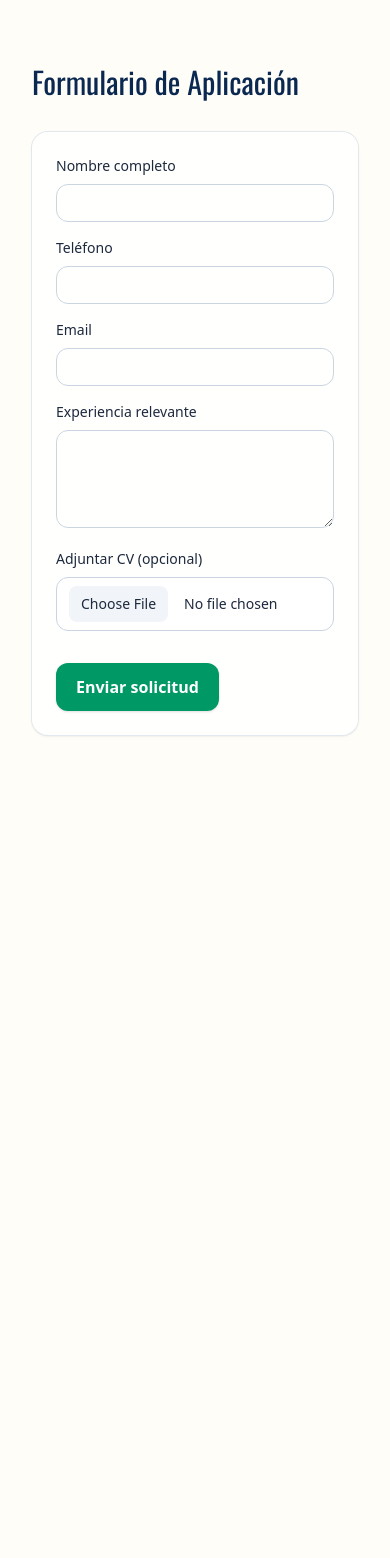
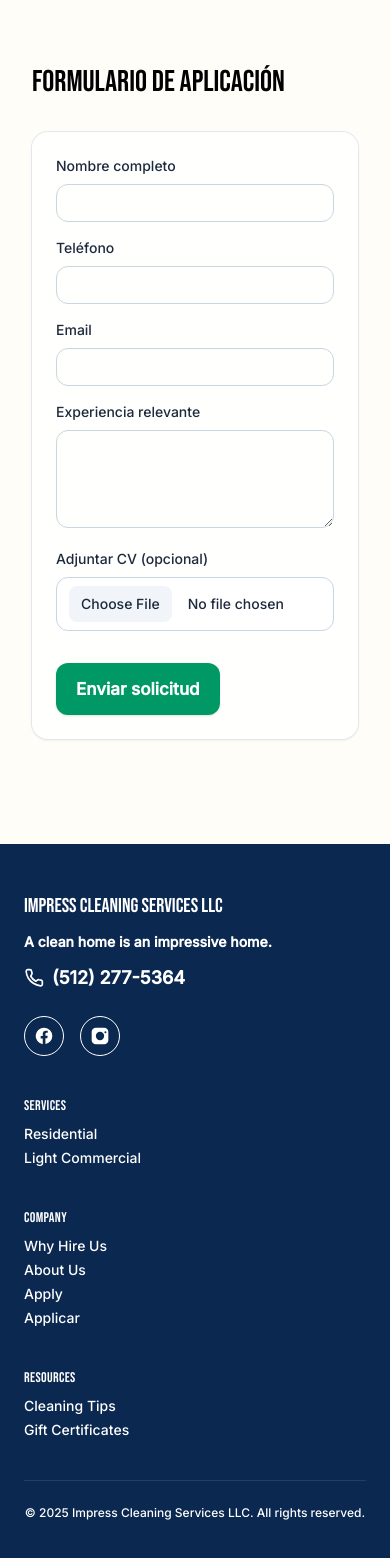
Before and after one commit to resp23f/impress-cleaning-site, a Next.js app: page /aplicar/formulario in a window 390 px wide. Shown: the top 1558 px of the page. Before the commit the page ends 844 px from the top, so only its background shows below. Built offline with nearby package versions, Linux system fonts and the light colour scheme.

Commit message:
Fix mobile input sizing on quote form (Start Date, Frequency, Notes) for iPhone layout

```diff
--- a/src/app/ImpressCleaningSite.jsx
+++ b/src/app/ImpressCleaningSite.jsx
@@ -200,7 +200,7 @@ before:pointer-events-none">
 >
   {/* Background image */}
   <img
-    src="/hero-cleaners.jpg"
+    src="/hero-cleaners1.jpg"
     alt="Professional cleaners from Impress Cleaning"
     className="absolute inset-0 w-full h-full object-cover object-[60%_center]"
   />
@@ -239,8 +239,8 @@ before:pointer-events-none">
     <svg aria-hidden="true" viewBox="0 0 24 24" className="w-8 h-8 mb-4 text-green-600">
         <path fill="currentColor" d="M12 2c.4 2.7 1.8 4.1 4.5 4.5C13.8 7 12.4 8.4 12 11.1 11.6 8.4 10.2 7 7.5 6.5 10.2 6.1 11.6 4.7 12 2zM12 12.9c.3 1.9 1.4 3 3.3 3.3-1.9.3-3 1.4-3.3 3.3-.3-1.9-1.4-3-3.3-3.3 1.9-.3 3-1.4 3.3-3.3z"/>
     </svg>
-    <h3 className="text-lg font-semibold text-slate-900 mb-2">Weekly / Bi-Weekly</h3>
-    <p className="text-slate-600 text-sm leading-relaxed">
+    <h3 className="text-lg font-semibold text-black mb-2">Weekly / Bi-Weekly</h3>
+    <p className="text-black text-sm leading-relaxed">
         Keep your home fresh and spotless with our recurring cleaning plans.
         Our team handles the details so you can enjoy the comfort.
     </p>
@@ -252,7 +252,7 @@ before:pointer-events-none">
         <path fill="currentColor" d="M12 3 3 10v11h6v-6h6v6h6V10l-9-7z"/>
     </svg>
     <h3 className="text-lg font-semibold text-slate-900 mb-2">Move-In / Move-Out</h3>
-    <p className="text-slate-600 text-sm leading-relaxed">
+    <p className="text-black text-sm leading-relaxed">
         Whether you’re settling in or saying goodbye, we’ll leave the space sparkling clean and move-in ready.
     </p>
     </div>
@@ -263,7 +263,7 @@ before:pointer-events-none">
         <path fill="currentColor" d="M3 21V7l9-4 9 4v14h-7v-5H10v5H3zM5 19h3v-3H5v3zm11 0h3v-9h-3v9zM8 9h3V7H8v2z"/>
     </svg>
     <h3 className="text-lg font-semibold text-slate-900 mb-2">Commercial Cleaning</h3>
-    <p className="text-slate-600 text-sm leading-relaxed">
+    <p className="text-black text-sm leading-relaxed">
         Impress your clients and create a spotless workspace that boosts morale and productivity.
     </p>
     </div>
@@ -276,7 +276,7 @@ before:pointer-events-none">
 {/* Why Choose Impress Cleaning Services */}
 <section className="py-16" id="why">
 <div className="w-full px-4 md:px-8 lg:px-12">
-<h2 className="text-2xl md:text-3xl font-bold text-slate-900">Why Choose Impress Cleaning Services</h2>
+<h2 className="text-2xl md:text-3xl font-bold text-black">Why Choose Impress Cleaning Services</h2>
 <p className="text-slate-600 mt-1">
 </p>
 
@@ -349,8 +349,8 @@ className="bg-white rounded-2xl shadow-sm ring-1 ring-slate-200 border-t-[3px] b
   {icon}
 </div>
     <div className="space-y-1.5">
-    <h4 className="font-semibold text-slate-900">{title}</h4>
-    <p className="text-slate-600 text-sm leading-relaxed">{desc}</p>
+    <h4 className="font-semibold text-black">{title}</h4>
+    <p className="text-black text-sm leading-relaxed">{desc}</p>
     </div>
 </div>
 ))}
@@ -401,7 +401,7 @@ className="bg-white rounded-2xl shadow-sm ring-1 ring-slate-200 border-t-[3px] b
             <svg aria-hidden="true" viewBox="0 0 24 24" className="w-5 h-5 text-emerald-600">
               <path fill="currentColor" d="M3 21V7l9-4 9 4v14h-7v-5H10v5H3z"/>
             </svg>
-            <h4 className="font-semibold text-slate-900">Commercial</h4>
+            <h4 className="font-semibold text-black">Commercial</h4>
           </div>
           <ul className="flex flex-wrap gap-2">
             {[
@@ -428,8 +428,8 @@ className="bg-white rounded-2xl shadow-sm ring-1 ring-slate-200 border-t-[3px] b
 {/* Reviews */}
 <section id="reviews" className="w-full px-4 md:px-8 lg:px-12 py-16 rounded-[2rem]">
 <div className="mb-6">
-<h2 className="text-2xl font-bold text-slate-900">Customer Reviews</h2>
-<p className="text-slate-600 mt-1">Real feedback from happy clients.</p>
+<h2 className="text-2xl font-bold text-black">Customer Reviews</h2>
+<p className="text-black mt-1">Real feedback from happy clients.</p>
 </div>
 
 <ul className="grid md:grid-cols-3 gap-4 list-none">
@@ -453,8 +453,8 @@ className="bg-white rounded-2xl shadow-sm ring-1 ring-slate-200 border-t-[3px] b
         key={i}
         className="rounded-2xl bg-white ring-1 ring-slate-200 shadow-sm p-6 transition-transform duration-150 hover:-translate-y-0.5 hover:shadow-md"
     >
-<p className="text-slate-700 leading-relaxed">“{cleaned}”</p>
-    <footer className="mt-3 text-sm text-slate-500">— {r.name}</footer>
+<p className="text-black leading-relaxed">“{cleaned}”</p>
+    <footer className="mt-3 text-sm text-black">— {r.name}</footer>
 </li>
     );
 })}
@@ -464,7 +464,7 @@ className="bg-white rounded-2xl shadow-sm ring-1 ring-slate-200 border-t-[3px] b
 {/* Service Area */}
 <section className="w-full px-4 md:px-8 lg:px-12 py-16">
 <h3 className="text-xl md:text-2xl font-semibold">Service Area</h3>
-<p className="text-slate-600 mt-2">
+<p className="text-black mt-2">
 Greater metro area and nearby suburbs. If you’re just outside, ask—we’re flexible for the right fit.
 </p>
 <div className="mt-6 w-full h-48 md:h-64 rounded-2xl overflow-hidden bg-white shadow-sm">
@@ -486,7 +486,7 @@ className="w-full h-full block border-none outline-none -translate-y-px"
 <h2 className="text-2xl md:text-4xl font-extrabold tracking-tight text-[#0B2850]">
     Request a Quote
 </h2>
-<p className="mt-2 md:mt-4 text-lg md:text-xl text-slate-600 max-w-5xl">
+<p className="mt-2 md:mt-4 text-lg md:text-xl text-black max-w-5xl">
     Tell us about your space and schedule. We’ll respond quickly after submitting your request.
 </p>
 </div>
@@ -502,7 +502,7 @@ className="w-full h-full block border-none outline-none -translate-y-px"
 <div className="grid grid-cols-1 md:grid-cols-2 gap-6">
     {/* Name */}
     <div className="col-span-2">
-    <label htmlFor="name" className="block text-sm font-bold text-slate-700">
+    <label htmlFor="name" className="block text-sm font-bold text-black">
         Name <span className="text-rose-500">*</span>
     </label>
     <input
@@ -517,7 +517,7 @@ className="w-full h-full block border-none outline-none -translate-y-px"
 
     {/* Phone */}
     <div className="col-span-2">
-    <label htmlFor="phone" className="block text-sm font-bold text-slate-700">
+    <label htmlFor="phone" className="block text-sm font-bold text-black">
         Phone <span className="text-rose-500">*</span>
     </label>
     <input
@@ -532,7 +532,7 @@ className="w-full h-full block border-none outline-none -translate-y-px"
 
     {/* Email */}
     <div className="col-span-2">
-    <label htmlFor="email" className="block text-sm font-bold text-slate-700">
+    <label htmlFor="email" className="block text-sm font-bold text-black">
         Email <span className="text-rose-500">*</span>
     </label>
     <input
@@ -547,7 +547,7 @@ className="w-full h-full block border-none outline-none -translate-y-px"
 
     {/* Address (full width on md) */}
     <div className="col-span-2">
-    <label htmlFor="address" className="block text-sm font-bold text-slate-700">
+    <label htmlFor="address" className="block text-sm font-bold text-black">
         Service Address <span className="text-rose-500">*</span>
     </label>
     <input
@@ -562,7 +562,7 @@ className="w-full h-full block border-none outline-none -translate-y-px"
 
     {/* Frequency (custom select) */}
     <div className="col-span-2">
-    <label htmlFor="frequency" className="block text-sm font-bold text-slate-700">
+    <label htmlFor="frequency" className="block text-sm font-bold text-black">
         Frequency <span className="text-rose-500">*</span>
     </label>
     <div className="relative">
@@ -592,7 +592,7 @@ className="w-full h-full block border-none outline-none -translate-y-px"
 
     {/* Start date (custom select) */}
     <div className="col-span-2">
-    <label htmlFor="start" className="block text-sm font-bold text-slate-700">
+    <label htmlFor="start" className="block text-sm font-bold text-black">
         Start Date<span className="text-rose-500">*</span>
     </label>
     <div className="relative">
@@ -620,7 +620,7 @@ className="w-full h-full block border-none outline-none -translate-y-px"
 
     {/* Notes */}
     <div className="col-span-2">
-    <label htmlFor="notes" className="block text-sm font-bold text-slate-700">Notes / Access Details</label>
+    <label htmlFor="notes" className="block text-sm font-bold text-black">Notes / Access Details</label>
     <textarea
         id="notes"
         name="notes"
@@ -765,7 +765,7 @@ return (
     <div className="w-full px-4 md:px-8 lg:px-12">
     <div className="mt-2 rounded-3xl border border-slate-200 bg-slate-900 text-white p-6 md:p-8 shadow-sm grid md:grid-cols-2 gap-6 items-center">
         <div>
-        <h3 className="text-xl md:text-2xl font-semibold">Ready for a spotless space?</h3>
+        <h3 className="text-xl md:text-2xl font-semibold text-white">Ready for a spotless space?</h3>
         <p className="mt-1 text-white/80 text-sm">Get a fast quote below.</p>
         </div>
         <div className="flex md:justify-end gap-3">
--- a/src/app/globals.css
+++ b/src/app/globals.css
@@ -1,5 +1,3 @@
-@import url('https://fonts.googleapis.com/css2?family=Playfair+Display:wght@600;700;800&display=swap');
-
 @import "tailwindcss";
 /* --- Force light mode (no system dark theme) --- */
 :root {
@@ -21,19 +19,28 @@ background-color: #FFFDF8;     /* Cream background */
 body { background-color: #FFFDF8; color: #1f2937; }
 
 body {
-background-color: #FFFDF8 !important;
-color: #1f2937 !important;  /* << explicit slate */
-font-family:
-ui-sans-serif, system-ui, -apple-system, "SF Pro Text", "SF Pro Display",
-"Segoe UI", Roboto, Helvetica, Arial, "Apple Color Emoji",
-"Segoe UI Emoji", "Segoe UI Symbol";
--webkit-font-smoothing: antialiased;
--moz-osx-font-smoothing: grayscale;
-text-rendering: optimizeLegibility;
+  background-color: #FFFDF8 !important;
+  font-family: var(--font-body), "Inter", sans-serif;
+  font-weight: 450;
+   line-height: 1.65;
+    font-size: 17px;
+  color: #000000;
+  -webkit-font-smoothing: antialiased;
+  text-rendering: optimizeLegibility;
 }
-/* Wordmark = Oswald (keeps your header look) */
-.font-brand{
-font-family: var(--font-brand), ui-serif, Georgia, "Times New Roman", serif;
+
+h1, h2, h3, h4, h5, h6 {
+  font-family: var(--font-heading), "Bebas Neue", sans-serif;
+  font-weight: 400;
+    color: #000000;
+    footer,
+footer h1, footer h2, footer h3, footer h4, footer h5, footer h6,
+footer p, footer a, footer li, footer small, footer span {
+  color: #ffffff !important;
+}}
+
+strong, b {
+  font-weight: 600;
 }
 
 /* Tiny superscript for “LLC” */
--- a/src/app/layout.js
+++ b/src/app/layout.js
@@ -1,14 +1,21 @@
 // src/app/layout.jsx
 import "./globals.css";
-import { Oswald } from "next/font/google";
+import { Inter, Bebas_Neue } from "next/font/google";
 import Footer from "@/components/Footer";
 import { Analytics } from '@vercel/analytics/react';
 
-const oswald = Oswald({
+const inter = Inter({
 subsets: ["latin"],
-weight: ['400', '500', '600', '700'],
+weight: ["300", "400", "500"],
 display: "swap",
-variable: "--font-brand", // we'll use this only for the logo word
+variable: "--font-body",
+});
+
+const bebasNeue = Bebas_Neue({
+subsets: ["latin"],
+weight: ["400"],
+display: "swap",
+variable: "--font-heading",
 });
 
 export const metadata = {
@@ -31,13 +38,13 @@ apple: { url: "/favicon-v2.png", sizes: "180x180", type: "image/png" },
 export default function RootLayout({ children }) {
   return (
     <html lang="en">
-      <body className={`${oswald.variable} bg-[#FFFDF8] text-slate-900 antialiased`}>
+<body
+  className={`${inter.variable} ${bebasNeue.variable} bg-[#FFFDF8] text-slate-900 antialiased`}
+>
         <main className="min-h-screen flex flex-col">
           <div className="container">{children}</div>
         </main>
-        <footer>
-          <Analytics />
-        </footer>
+        <Footer/>
       </body>
     </html>
   );
--- a/src/components/Footer.jsx
+++ b/src/components/Footer.jsx
@@ -17,7 +17,7 @@ export default function Footer() {
 const year = new Date().getFullYear();
 
 return (
-<footer className="bg-[#0B2850] text-white py-12 px-6 md:px-12">
+<footer className="relative z-10 bg-[#0B2850] text-white py-12 px-6 md:px-12 [&_*]:!text-white">
 <div className="max-w-7xl mx-auto grid grid-cols-1 sm:grid-cols-2 md:grid-cols-4 gap-10">
 {/* Contact */}
 <div>
--- a/src/components/Header.jsx
+++ b/src/components/Header.jsx
@@ -17,7 +17,6 @@ const isJobs = pathname === "/aplicar" || pathname.startsWith("/aplicar/");
 return isJobs ? <JobsHeader /> : <SiteHeader />;
 }
 
-/* -------------------- Default site header (screenshot #1) -------------------- */
 function SiteHeader() {
 const [open, setOpen] = useState(false);
 const pathname = usePathname() || "/";
--- a/tailwind.config.js
+++ b/tailwind.config.js
@@ -6,12 +6,19 @@ module.exports = {
     "./src/**/*.{js,jsx,ts,tsx}",
   ],
   theme: {
-    extend: {
-      fontFamily: {
-        sans: ["var(--font-sans)", "ui-sans-serif", "system-ui", "sans-serif"],
-      },
-      lineHeight: { tight: "1.2", snug: "1.3" },
-    },
+extend: {
+  fontFamily: {
+    // Default body text
+    sans: ["var(--font-body)", "Inter", "ui-sans-serif", "system-ui", "sans-serif"],
+
+    // For headers and card titles
+    heading: ["var(--font-heading)", "Bebas Neue", "ui-sans-serif", "system-ui", "sans-serif"],
+  },
+  lineHeight: {
+    tight: "1.2",
+    snug: "1.3",
+  },
+},
   },
   plugins: [],
-};
+}
```
Also changed, not shown: public/hero-cleaners.jpg (deleted), 1 other file (tests, documents, lock files or other folders).
